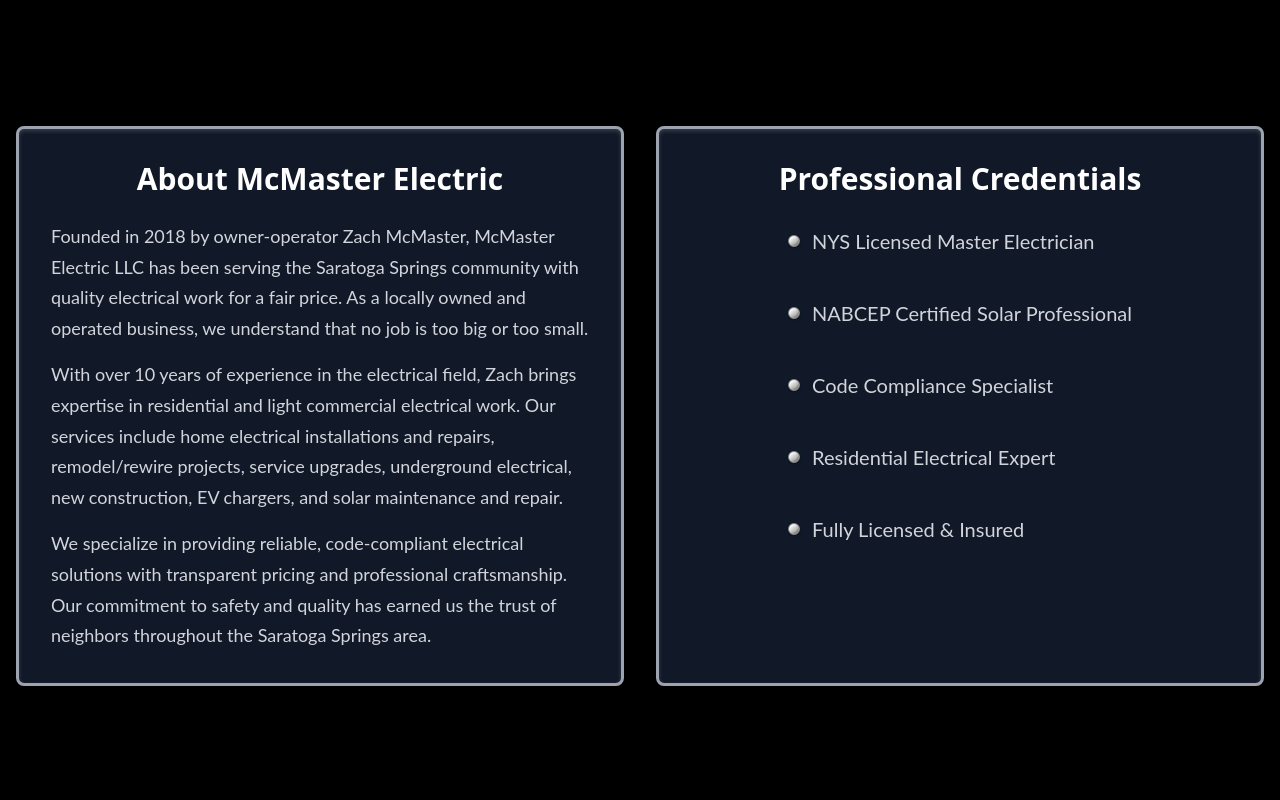
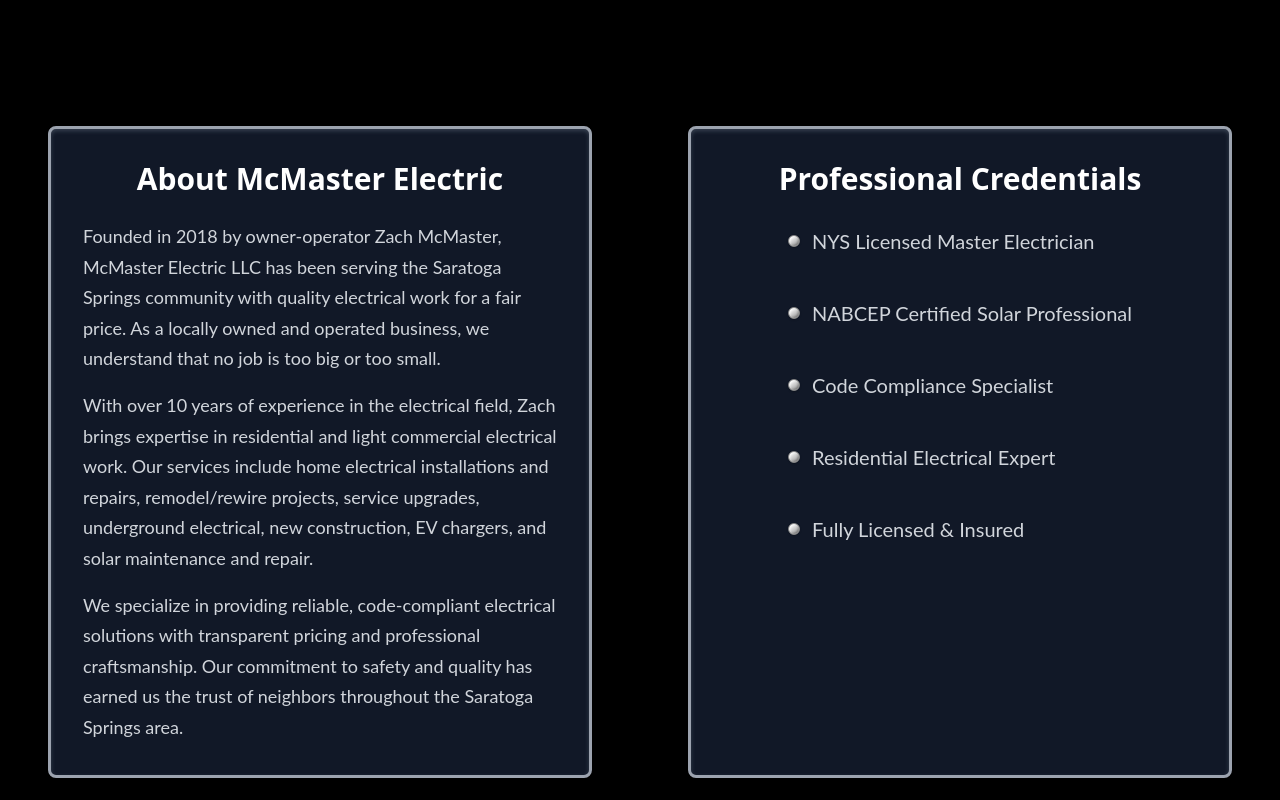
Before and after one commit to McMasters-electric/Website, a React (Vite) app: page / in a window 1280 px wide. Shown: the part 1140-1940 px from the top of the page. Built offline with nearby package versions, Linux system fonts and the light colour scheme; a web font is replaced by a local one.

Commit message:
Updated About.tsx

```diff
--- a/src/components/About.tsx
+++ b/src/components/About.tsx
@@ -18,7 +18,7 @@
       <div className="container mx-auto max-w-4xl px-4">
         <div className="grid grid-cols-1 lg:grid-cols-2 gap-8">
           {/* Company Description Card */}
-          <div className="bg-gray-900 p-6 md:p-8 rounded-lg border-[3px] border-gray-400 shadow-inner shadow-gray-700">
+          <div className="bg-gray-900 p-6 md:p-8 rounded-lg border-[3px] border-gray-400 shadow-inner shadow-gray-700 mx-4 md:mx-6 lg:mx-8">
             <h2 className="text-2xl md:text-3xl font-bold mb-6 text-white">
               About McMaster Electric
             </h2>
@@ -46,7 +46,7 @@
           </div>
 
           {/* Professional Credentials Card */}
-          <div className="bg-gray-900 p-6 md:p-8 rounded-lg border-[3px] border-gray-400 shadow-inner shadow-gray-700">
+          <div className="bg-gray-900 p-6 md:p-8 rounded-lg border-[3px] border-gray-400 shadow-inner shadow-gray-700 mx-4 md:mx-6 lg:mx-8">
             <h2 className="text-2xl md:text-3xl font-bold mb-6 text-white">
               Professional Credentials
             </h2>
```
